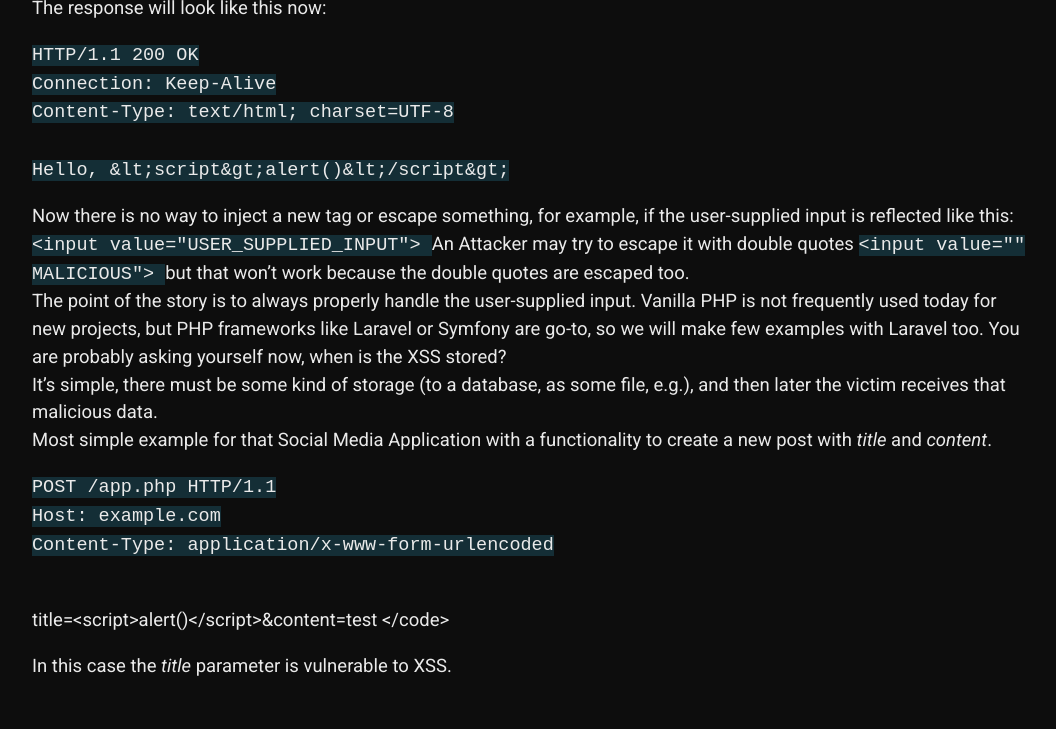
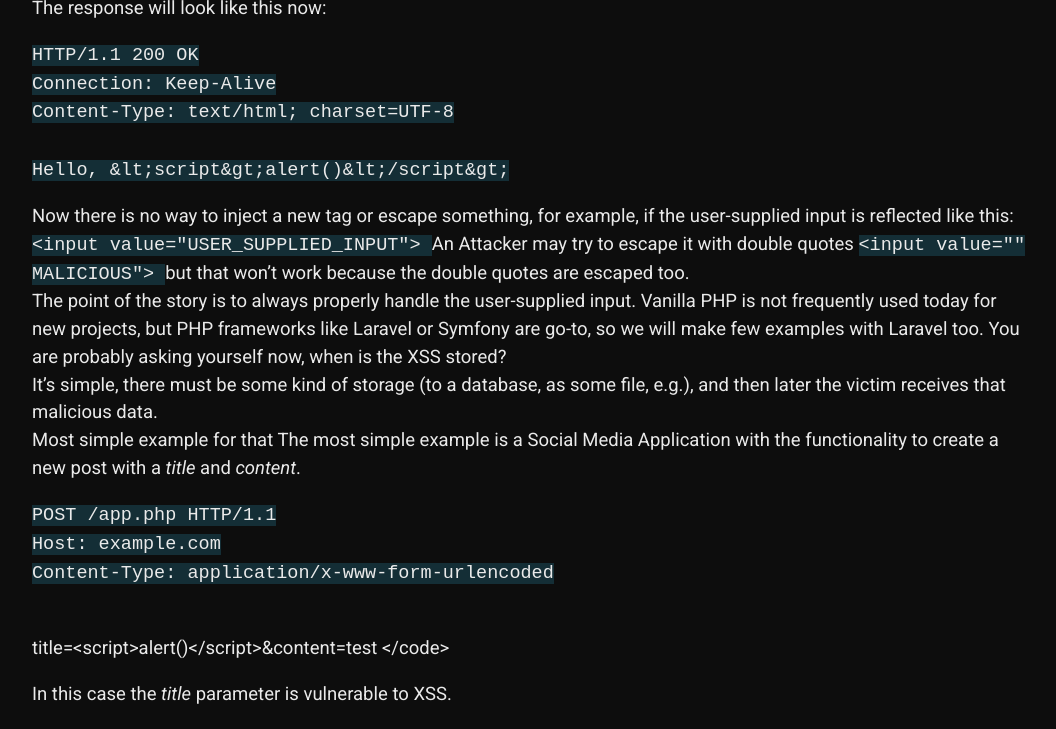
Before and after one commit to 20kilograma/blog, a Jekyll site: the page built from php-sec.md, in a window 1280 px wide and 900 px high, scrolled down 2972 px, cut to the strip 171-900 px from the top of the window. Shown: the whole strip, without its empty margins (108-1164 px from the left). Built offline with Jekyll 4.4.1, drawn with Linux system fonts in a browser that asks for light colours; some web fonts are replaced; our own code applies the rules of GitHub Pages for plain Markdown files; before the commit the page ends 3844 px from its top, so only the background shows below that.

Commit message:
Update php-sec.md

```diff
--- a/php-sec.md
+++ b/php-sec.md
@@ -77,7 +77,7 @@ An Attacker may try to escape it with double quotes
 but that won't work because the double quotes are escaped too. <br>
 The point of the story is to always properly handle the user-supplied input. Vanilla PHP is not frequently used today for new projects, but PHP frameworks like Laravel or Symfony are go-to, so we will make few examples with Laravel too. You are probably asking yourself now, when is the XSS stored? <br>
 It's simple, there must be some kind of storage (to a database, as some file, e.g.), and then later the victim receives that malicious data. <br>Most simple example for that
-Social Media Application with a functionality to create a new post with <i>title</i> and <i>content</i>.
+The most simple example is a Social Media Application with the functionality to create a new post with a <i>title</i> and <i>content</i>.
 
 <code>POST /app.php HTTP/1.1<br>
 Host: example.com<br>
```
